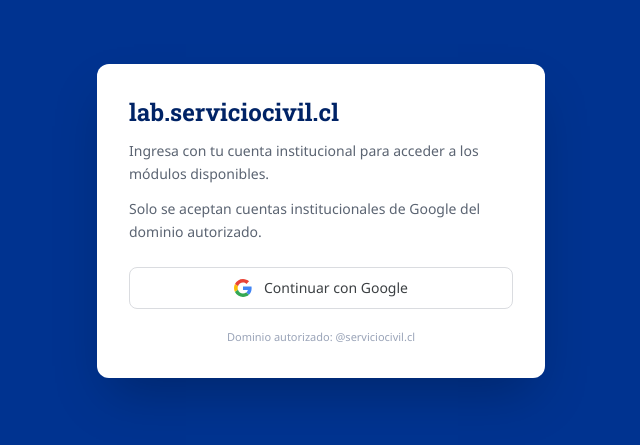
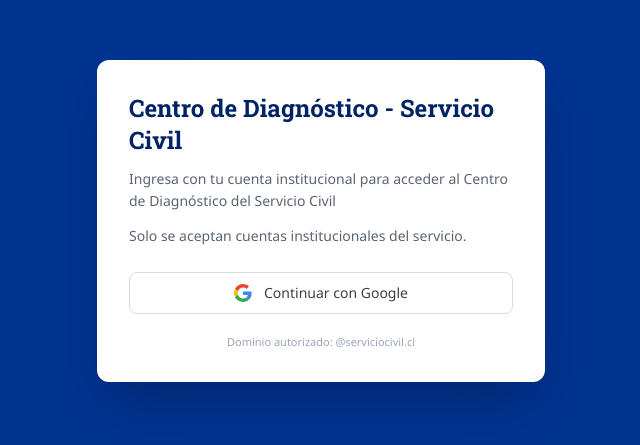
Before and after one commit to rheriquezm/centro-diagnostico, a Next.js app in the folder frontend/: page /login in a window 1280 px wide. Shown: the part 179-624 px from the top of the page, without its empty margins (319-959 px from the left). Built offline with nearby package versions, Linux system fonts and the light colour scheme; no server answers.

Commit message:
feat(login): textos del Centro de Diagnostico del Servicio Civil

```diff
--- a/frontend/app/login/page.tsx
+++ b/frontend/app/login/page.tsx
@@ -142,15 +142,14 @@ export default function LoginPage() {
     >
       <div className="w-full max-w-md rounded-xl bg-white p-8 shadow-2xl">
         <h1 className="text-2xl font-bold" style={{ color: "#002366" }}>
-          lab.serviciocivil.cl
+          Centro de Diagnóstico - Servicio Civil
         </h1>
         <p className="mt-3 text-sm leading-relaxed" style={{ color: "#5b6472" }}>
-          Ingresa con tu cuenta institucional para acceder a los módulos
-          disponibles.
+          Ingresa con tu cuenta institucional para acceder al Centro de
+          Diagnóstico del Servicio Civil
         </p>
         <p className="mt-3 text-sm leading-relaxed" style={{ color: "#5b6472" }}>
-          Solo se aceptan cuentas institucionales de Google del dominio
-          autorizado.
+          Solo se aceptan cuentas institucionales del servicio.
         </p>
 
         <button
```
